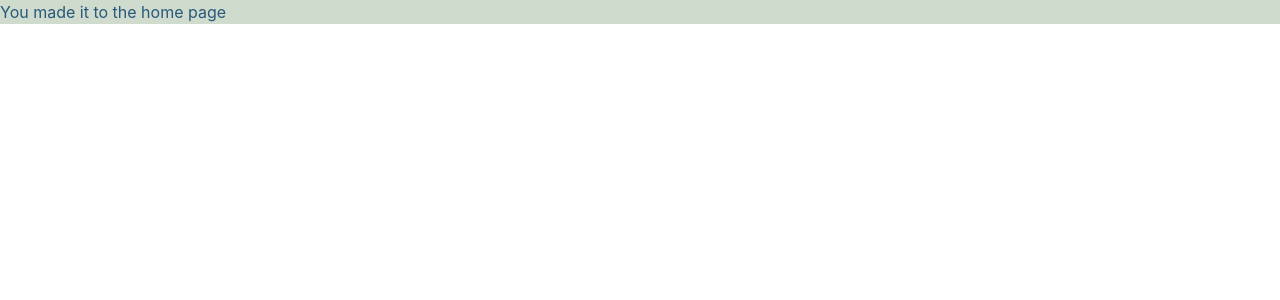
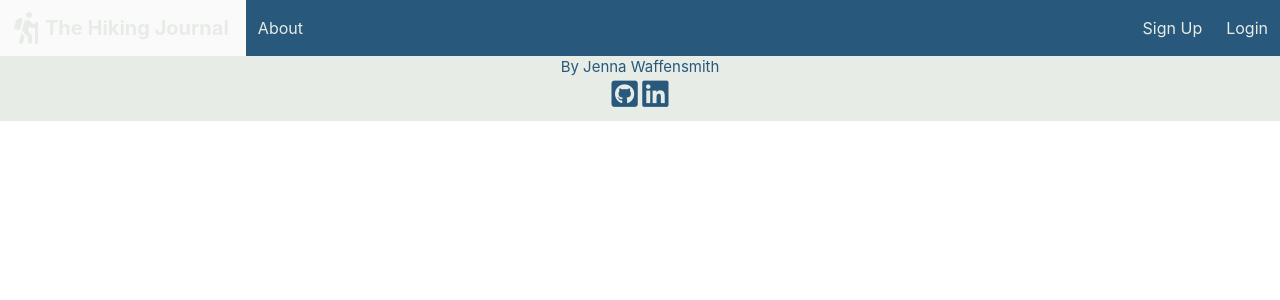
Before and after one commit to jwaffensmith/hiking-journal, a Django app: page / in a window 1280 px wide. Shown: the top 300 px of the page. Run offline with Django 3.2, Linux system fonts and the light colour scheme; some libraries are stand-ins or nearby versions.

Commit message:
added navbar, footer and created about page route

```diff
--- a/main_app/static/css/style.css
+++ b/main_app/static/css/style.css
@@ -1,7 +1,53 @@
 body {
   font: "Poppins", sans-serif;
   color: #28587b;
-  background: #cfdbcc;
+  background: #f4f4f4;
+}
+
+.navbar {
+  background: #28587b;
+}
+.navbar .navbar-burger {
+  color: #e7ede6;
+}
+.navbar .navbar-menu .navbar-item:hover {
+  color: #28587b;
+}
+.navbar .navbar-menu .navbar-item:hover .site-name:hover {
+  background-color: #28587b;
+}
+.navbar .navbar-menu .navbar-item:hover .logo:hover {
+  background-color: #28587b;
+}
+.navbar .navbar-menu .logo {
+  color: #e7ede6;
+  padding: 2px;
+}
+.navbar .navbar-menu .site-name {
+  padding: 5px;
+  font-weight: 700;
+  font-size: 20px;
+  color: #e7ede6;
+}
+.navbar .navbar-menu .about {
+  color: #e7ede6;
+}
+.navbar .navbar-menu .signup-button, .navbar .navbar-menu .login-button {
+  color: #e7ede6;
+}
+
+.footer {
+  padding: 10px;
+  margin-top: 20px;
+  background: #e7ede6;
+}
+.footer .contact-info {
+  margin: 0;
+  padding: 0;
+}
+.footer .contact-info .developer-name, .footer .contact-info .contact-icon {
+  color: #28587b;
+  font-size: 15px;
 }
 
 /*# sourceMappingURL=style.css.map */
--- a/main_app/static/scripts/main.js
+++ b/main_app/static/scripts/main.js
@@ -0,0 +1,6 @@
+$(document).ready(function() {
+    $(".navbar-burger").click(function() {
+        $(".navbar-burger").toggleClass("is-active");
+        $(".navbar-menu").toggleClass("is-active");
+    });
+});
--- a/main_app/static/scss/style.scss
+++ b/main_app/static/scss/style.scss
@@ -5,7 +5,7 @@ $gradient_four: #9fb798;
 $gradient_five:  #b7cdb2;
 $background: #cfdbcc;
 $footer: #e7ede6;
-$font-color: #f4f4f4;
+$background: #f4f4f4;
 $primary-font: 'Poppins', sans-serif;
 
 
@@ -14,3 +14,65 @@ body {
     color: $navbar;
     background: $background;
 }
+
+.navbar {
+    background: $navbar;
+
+    .navbar-burger {
+        color: $footer;
+
+    }
+
+    .navbar-menu {
+
+        .navbar-item:hover {
+            color: $navbar;
+
+            .site-name:hover {
+                background-color: $navbar;
+            }
+
+            .logo:hover {
+                background-color: $navbar;
+            }
+        }
+
+        .logo {
+            color: $footer;
+            padding: 2px;
+        }
+
+        .site-name {
+            padding: 5px;
+            font-weight: 700;
+            font-size: 20px;
+            color: $footer;
+        }
+
+        .about {
+            color: $footer;
+        }
+
+        .signup-button, .login-button {
+            color: $footer;
+        }
+    }
+
+}
+
+.footer {
+    padding: 10px;
+    margin-top: 20px;
+    background: $footer;
+
+    .contact-info {
+        margin: 0;
+        padding: 0;
+
+        .developer-name, .contact-icon {
+            color: $navbar;
+            font-size: 15px;
+        }
+    }
+
+}
--- a/main_app/templates/base.html
+++ b/main_app/templates/base.html
@@ -15,8 +15,43 @@
     <script src="https://code.jquery.com/jquery-3.6.0.min.js" integrity="sha256-/xUj+3OJU5yExlq6GSYGSHk7tPXikynS7ogEvDej/m4=" crossorigin="anonymous"></script>
     <title>The Hiking Journal - {% block title %} {% endblock%} </title>
 </head>
-<body>
-    {% block content %}
-    {% endblock %}
-</body>
-</html>
+    <body>
+
+        <nav class="navbar is-fixed-top" role="navigation" aria-label="main navigation">
+            <div class="navbar-brand">
+                <a role="button" class="navbar-burger is-active" aria-label="menu" aria-expanded="false">
+                    <span aria-hidden="true"></span>
+                    <span aria-hidden="true"></span>
+                    <span aria-hidden="true"></span>
+                </a>
+            </div>
+            <div class="navbar-menu is-active">
+                <div class="navbar-start">
+                    <a class="navbar-item" href="{% url 'home' %}">
+                        <i class="fas fa-hiking fa-2x logo"></i>
+                        <span class="site-name">The Hiking Journal</span>
+                    </a>
+                    <a class="navbar-item about" href="{% url 'about' %}">About</a>
+                </div>
+                <div class="navbar-end">
+                    <a class="navbar-item signup-button"> Sign Up </a>
+                    <a class="navbar-item login-button">Login</a>
+                </div>
+            </div>
+        </nav>
+
+        {% block content %}
+        {% endblock %}
+
+        <footer class="footer">
+            <div class="content has-text-centered">
+                <p class="contact-info">
+                    <a class="developer-name"> By Jenna Waffensmith </a>
+                    <br>
+                    <a class="contact-icon" href="https://github.com/jwaffensmith" target="_blank"><i class="fab fa-github-square fa-2x"></i></a>
+                    <a class="contact-icon" href="https://www.linkedin.com/in/jennawaffensmith/" target="_blank"><i class="fab fa-linkedin fa-2x"></i></a>
+                </p>
+            </div>
+        </footer>
+    </body>
+</html class="has-navbar-fixed-top">
--- a/main_app/templates/home.html
+++ b/main_app/templates/home.html
@@ -3,4 +3,5 @@
 
 {% block content%}
 <h1>You made it to the home page</h1>
+
 {% endblock %}
--- a/main_app/urls.py
+++ b/main_app/urls.py
@@ -1,6 +1,7 @@
 from django.urls import path
-from .views import Home
+from .views import Home, About
 
 urlpatterns = [
     path('', Home.as_view(), name="home"),
+    path('about/', About.as_view(), name="about"),
 ]
--- a/main_app/views.py
+++ b/main_app/views.py
@@ -4,3 +4,6 @@ from django.views.generic.base import TemplateView
 
 class Home(TemplateView):
     template_name = "home.html"
+
+class About(TemplateView):
+    template_name = "about.html"
```
Also changed, not shown: main_app/models.py (+7 -2 lines), main_app/templates/about.html (added, +7 -0 lines), 1 other file.
